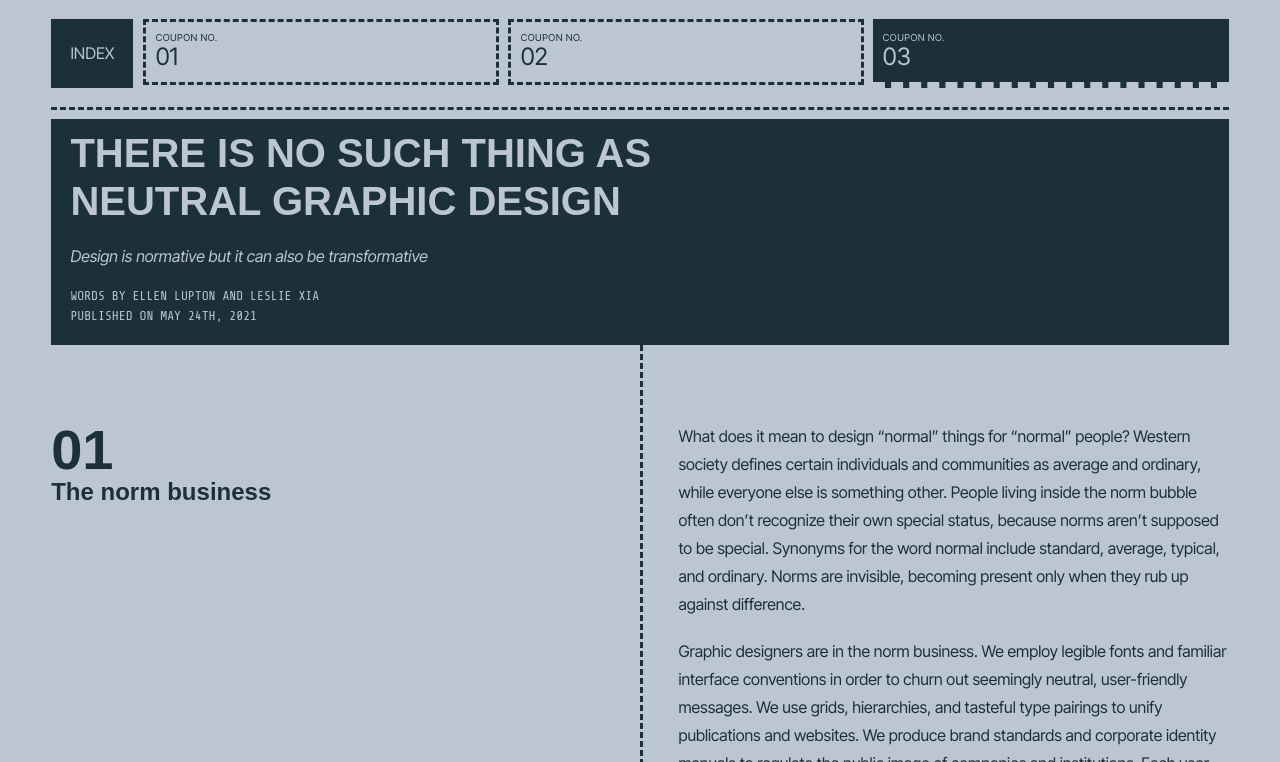
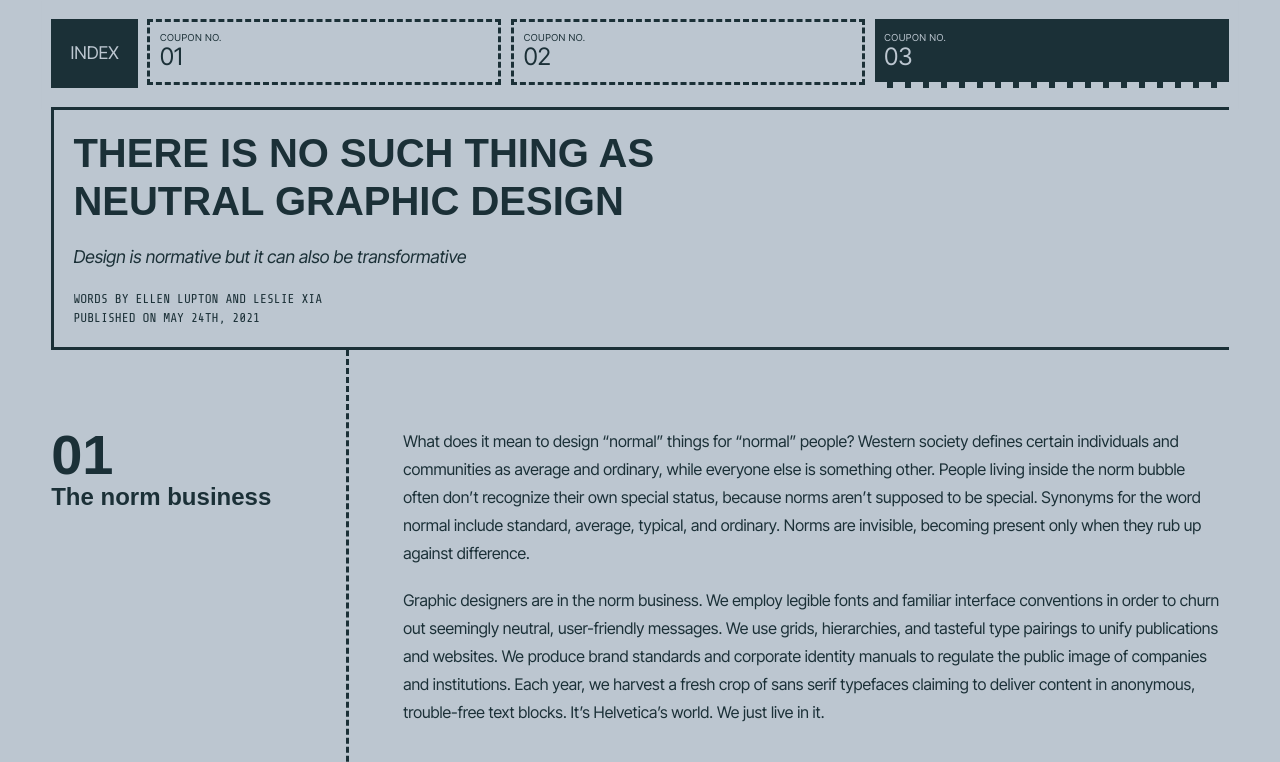
Before and after one commit to AlaiaNiu/binding, a plain HTML site: page neutral-design/index.html in a window 1280 px wide. Shown: the top 762 px of the page. Drawn offline with nearby package versions, Linux system fonts and the light colour scheme; a web font is replaced by a local one.

Commit message:
Update common.css

```diff
--- a/styles/common.css
+++ b/styles/common.css
@@ -1,8 +1,8 @@
 @import url('https://fonts.googleapis.com/css2?family=Inter+Tight:ital,wght@0,100..900;1,100..900&family=Share+Tech+Mono&family=Tomorrow:ital,wght@0,100;0,200;0,300;0,400;0,500;0,600;0,700;0,800;0,900;1,100;1,200;1,300;1,400;1,500;1,600;1,700;1,800;1,900&display=swap');
 
 :root {
-	--color-bg: #f1f4e7;
-	--color-fg: #1c1e1c;
+	--color-bg: #D5CBAF;
+	--color-fg: #34488E;
 	--color-accent: #E94E14;
 	--color-focus: #C92636;
 
@@ -14,7 +14,7 @@
 
 	/* type */
 	--type-xs: 0.8rem;
-	--type-sm: 1rem;
+	--type-sm: 1.1rem;
 	--type-md: 1.5rem;
 	--type-lg: 2.5rem;
 	--type-xl: 3.5rem;
@@ -34,7 +34,7 @@
 
 	/* layout */
 	--page-margin: clamp(1.5rem, 4vw, 4rem);
-	--page-width: 90rem;
+	--page-width: 75rem;
 }
 
 html {
@@ -89,6 +89,7 @@ h2 {
 	display: flex;
 	column-gap: var(--space-sm);
 }
+
 /* nav */
 /* back to home */
 .menu {
@@ -96,11 +97,18 @@ h2 {
 	inset-block-start: 0;
 	z-index: 1;
 	background-color: var(--color-bg);
-	/* cover the pull quote */
-	outline: var(--space-xs) solid var(--color-bg);
+	/* cover the pull quote, left and right only */
+	box-shadow:
+		calc(-1 * var(--space-xs)) 0 0 var(--color-bg),
+		var(--space-xs) 0 0 var(--color-bg);
 	padding-block: var(--space-sm);
 	/* underline */
-	border-block-end: var(--line-thin) dashed;
+	border-block-end: var(--line-thin) solid;
+
+	display: grid;
+	grid-template-columns: auto 1fr;
+	gap: var(--space-xs);
+
 
 	display: grid;
 	grid-template-columns: auto 1fr;
@@ -149,8 +157,8 @@ h2 {
 }
 
 .article-header {
-	background-color: var(--color-fg);
-	color: var(--color-bg);
+	border-block-end: solid;
+	border-inline-start: solid;
 	padding-block: var(--space-sm);
 	padding-inline: var(--space-sm);
 }
@@ -209,44 +217,41 @@ footer {
 		font-size: var(--type-lg);
 	}
 
-	section {
+	.article section {
 		position: relative;
 		display: grid;
-		grid-template-columns: 1fr 1fr;
+		grid-template-columns: 1fr 3fr;
 		column-gap: var(--space-lg);
 		align-items: start;
 		padding-block: var(--space-lg);
 	}
 
-	/* middle book line */
-	section::before {
+	.article section::before {
 		content: '';
 		position: absolute;
 		inset-block: 0;
-		inset-inline-start: 50%;
+		inset-inline-start: 25%;
 		border-inline-start: var(--line-thin) dashed;
 	}
 
-	section > * {
+	.article section > * {
 		grid-column: 2;
 	}
 
-	section > h2 {
+	.article section > h2 {
 		grid-column: 1;
 		grid-row: 1 / span 20;
 		position: sticky;
 		inset-block-start: calc(var(--space-lg) * 2);
 		flex-direction: column;
-
 	}
 
-	section > h2 .section-number {
+	.article section > h2 .section-number {
 		font-size: var(--type-xl);
 		line-height: 1;
 	}
 
-	/* align with paragraph*/
-	section > h2 + * {
+	.article section > h2 + * {
 		margin-block-start: 0;
 	}
 }
```
